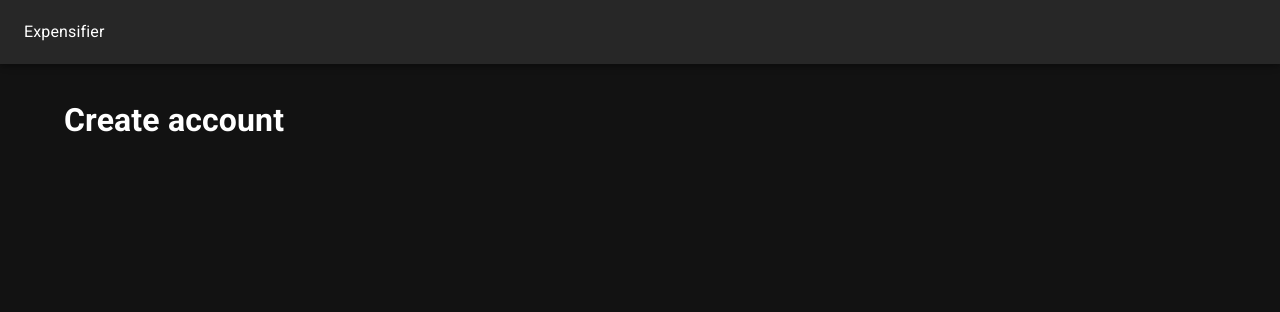
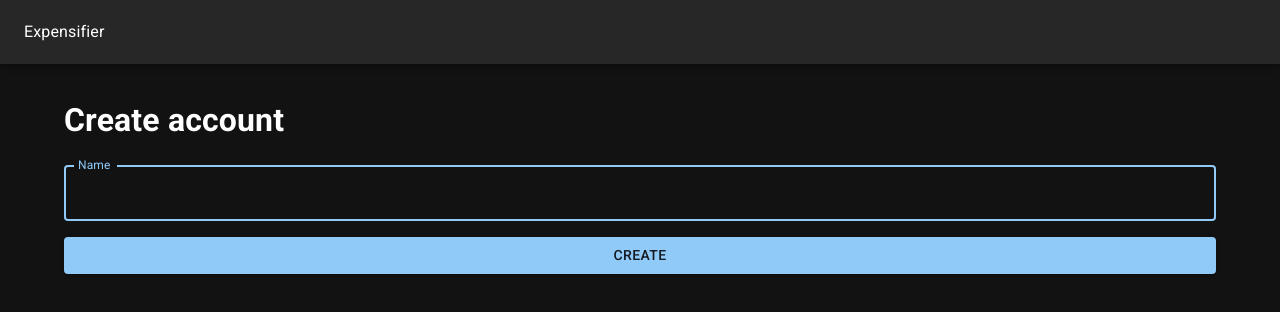
Before and after one commit to mrnustik/Expensifier, a React (Create React App) app in the folder client/: page /accounts/create in a window 1280 px wide. Shown: the top 312 px of the page. Built offline with nearby package versions, Linux system fonts and the light colour scheme.

Commit message:
Add account creation form

```diff
--- a/client/src/Accounts/API/IAccountListItem.tsx
+++ /dev/null
@@ -1,5 +0,0 @@
-export interface IAccountListItem {
-    id: string;
-    userId: string;
-    name: string;
-}
--- /dev/null
+++ b/client/src/Accounts/API/createAccount.ts
@@ -0,0 +1,14 @@
+export async function createAccount(model: IAccountCreateModel) {
+    const response = await fetch('/api/accounts/create', {
+        method: "POST",
+        headers: {
+            "Content-Type": "application/json",
+        },
+        body: JSON.stringify(model)
+    });
+    console.log(response);
+}
+
+export interface IAccountCreateModel {
+    name: string
+}
--- a/client/src/Accounts/AccountCreate.tsx
+++ b/client/src/Accounts/AccountCreate.tsx
@@ -1,5 +1,30 @@
-import React from "react";
+import { Button, Grid, Stack, TextField } from "@mui/material";
+import { useMutation } from "@tanstack/react-query";
+import React, { useState } from "react";
+import { useNavigate } from "react-router";
+import { createAccount } from "./API/createAccount";
 
-export const AccountCreate : React.FC = () => {
-    return <h1>Create account</h1>
+export const AccountCreate: React.FC = () => {
+    const [name, setName] = useState<string>('');
+    const navigate = useNavigate();
+    const mutation = useMutation({
+        mutationFn: createAccount,
+        onSuccess: () => {
+            navigate('/accounts/');
+        }
+    })
+
+    const onTextChange = (e: any) => setName(e.target.value);
+
+    return <>
+        <h1>Create account</h1>
+        <form onSubmit={(e) => { e.preventDefault(); mutation.mutate({ name: name }); }}>
+            <Stack spacing={2}>
+                <TextField autoFocus fullWidth label="Name" value={name} onChange={onTextChange} />
+                <Button type="submit" variant="contained">
+                    Create
+                </Button>
+            </Stack>
+        </form>
+    </>
 };
--- a/client/src/Accounts/AccountsList.tsx
+++ b/client/src/Accounts/AccountsList.tsx
@@ -3,9 +3,8 @@ import { Add } from '@mui/icons-material';
 import { useQuery } from '@tanstack/react-query';
 import React from 'react';
 import { useNavigate } from 'react-router';
-import { IAccountListItem } from './API/IAccountListItem';
 import { AccountListItemCard } from './Components/AccountListItemCard';
-import { loadAccounts } from './API/loadAccounts';
+import { IAccountListItem, loadAccounts } from './API/loadAccounts';
 
 export const AccountList: React.FC = () => {
     const navigate = useNavigate();
--- a/client/src/Accounts/Components/AccountListItemCard.tsx
+++ b/client/src/Accounts/Components/AccountListItemCard.tsx
@@ -1,5 +1,5 @@
 import { Button, Card, CardActions, CardContent, Typography } from "@mui/material";
-import { IAccountListItem } from "../API/IAccountListItem"
+import { IAccountListItem } from "../API/loadAccounts";
 
 
 interface Props {
```
Also changed, not shown: client/src/Accounts/API/loadAccounts.ts (+6 -2 lines).
